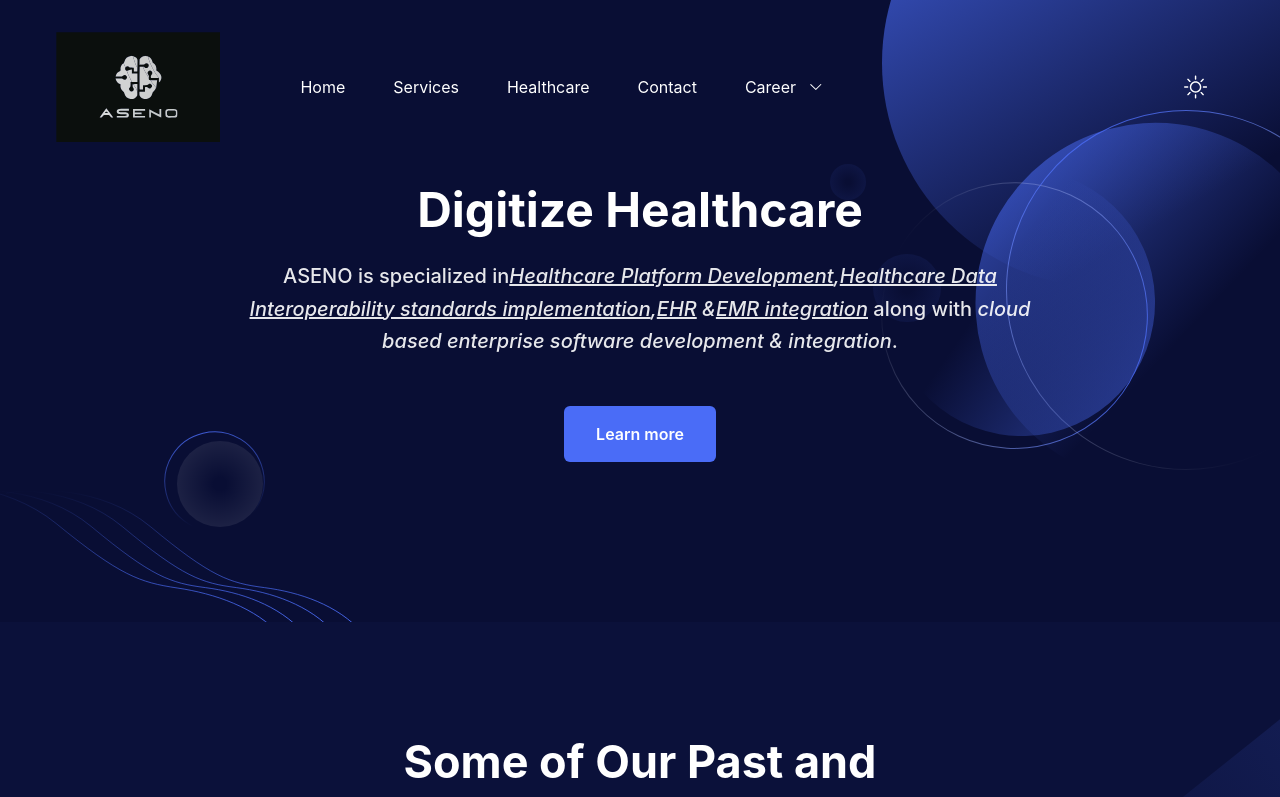
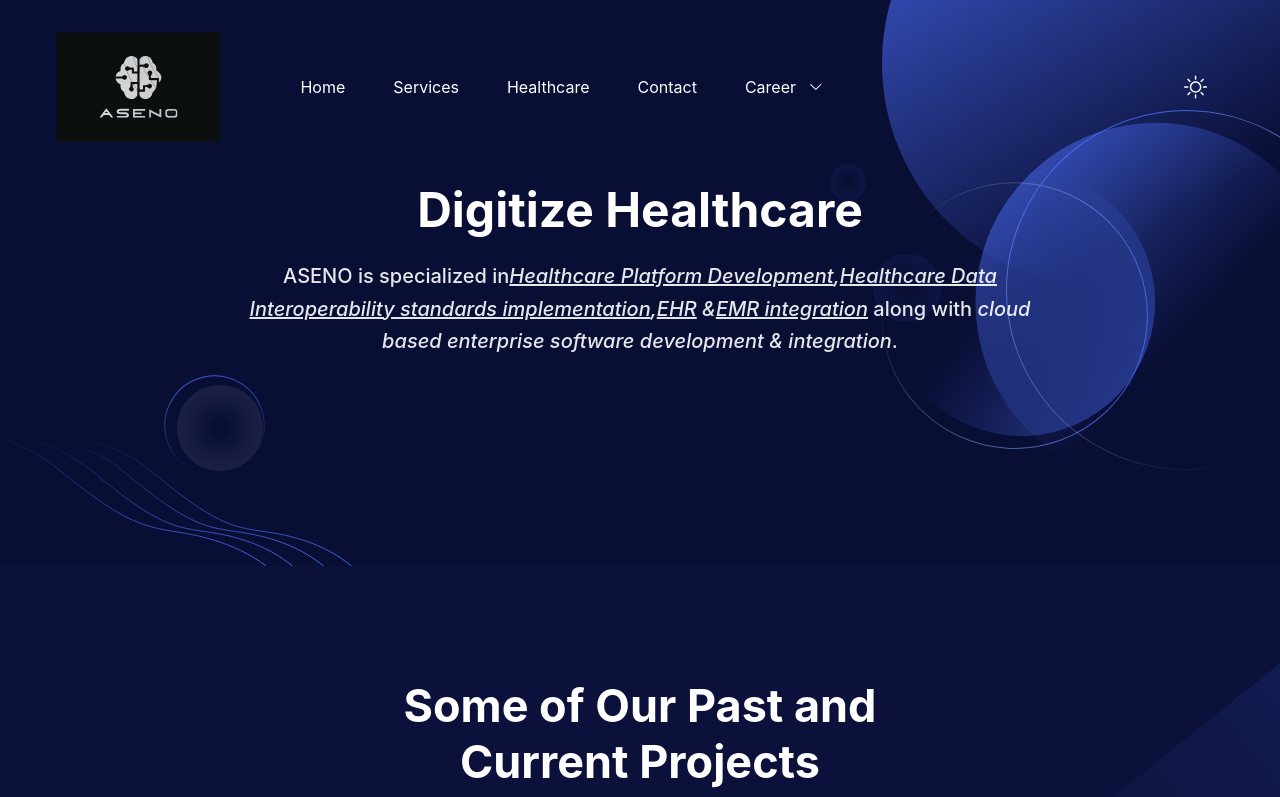
Before and after one commit to aseno-gmbh/aseno-gmbh.github.io, a Next.js app: page /healthcare in a window 1280 px wide. Shown: the top 797 px of the page. Built offline with nearby package versions, Linux system fonts and the light colour scheme.

Commit message:
#2:Updated healthcare page

```diff
--- a/components/HealthcareHero/index.jsx
+++ b/components/HealthcareHero/index.jsx
@@ -27,14 +27,6 @@
                     </em> along with
                     <em> cloud based enterprise software development & integration</em>.
                 </p>
-                <div className="flex flex-col items-center justify-center space-y-4 sm:flex-row sm:space-x-4 sm:space-y-0">
-                  <Link
-                    href="https://cloud-doctor-landing-ui.web.app/"
-                    className="rounded-md bg-primary py-4 px-8 text-base font-semibold text-white duration-300 ease-in-out hover:bg-primary/80"
-                  >
-                    Learn more
-                  </Link>
-                </div>
               </div>
             </div>
           </div>
```
